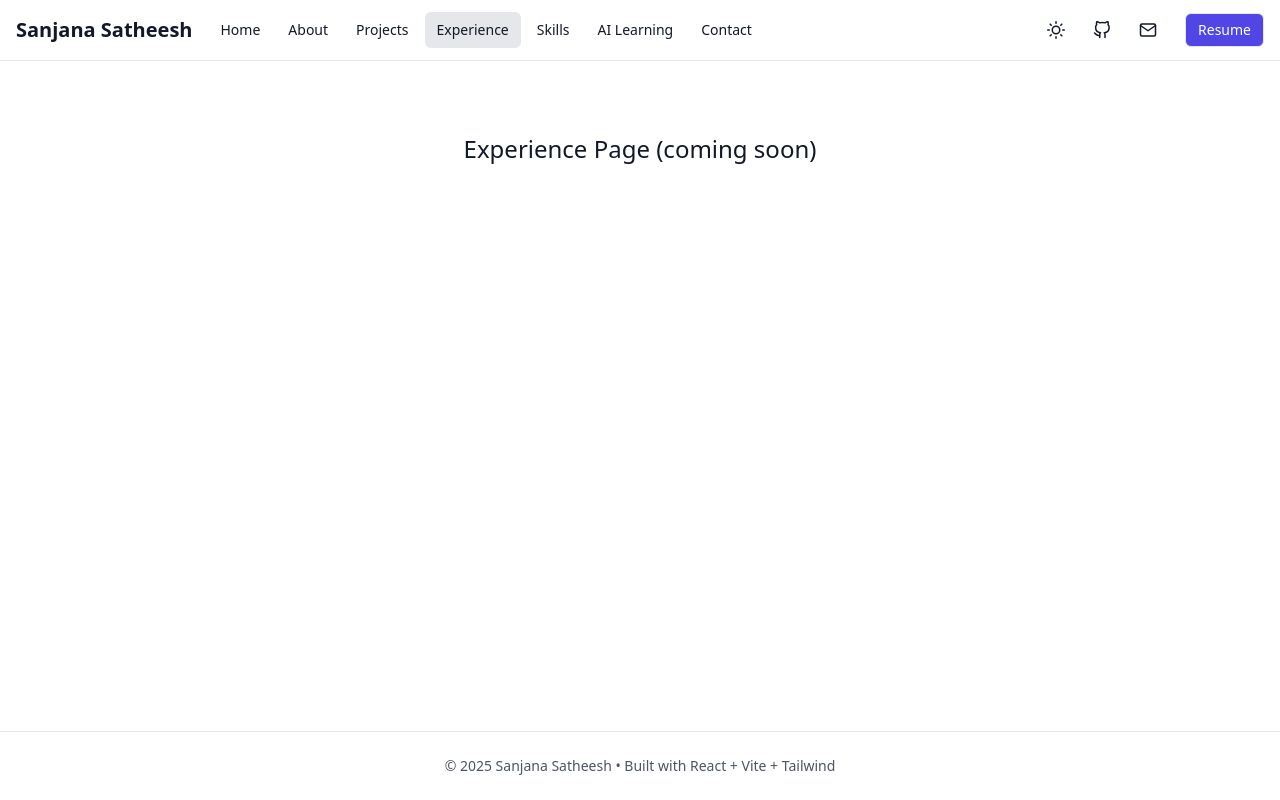
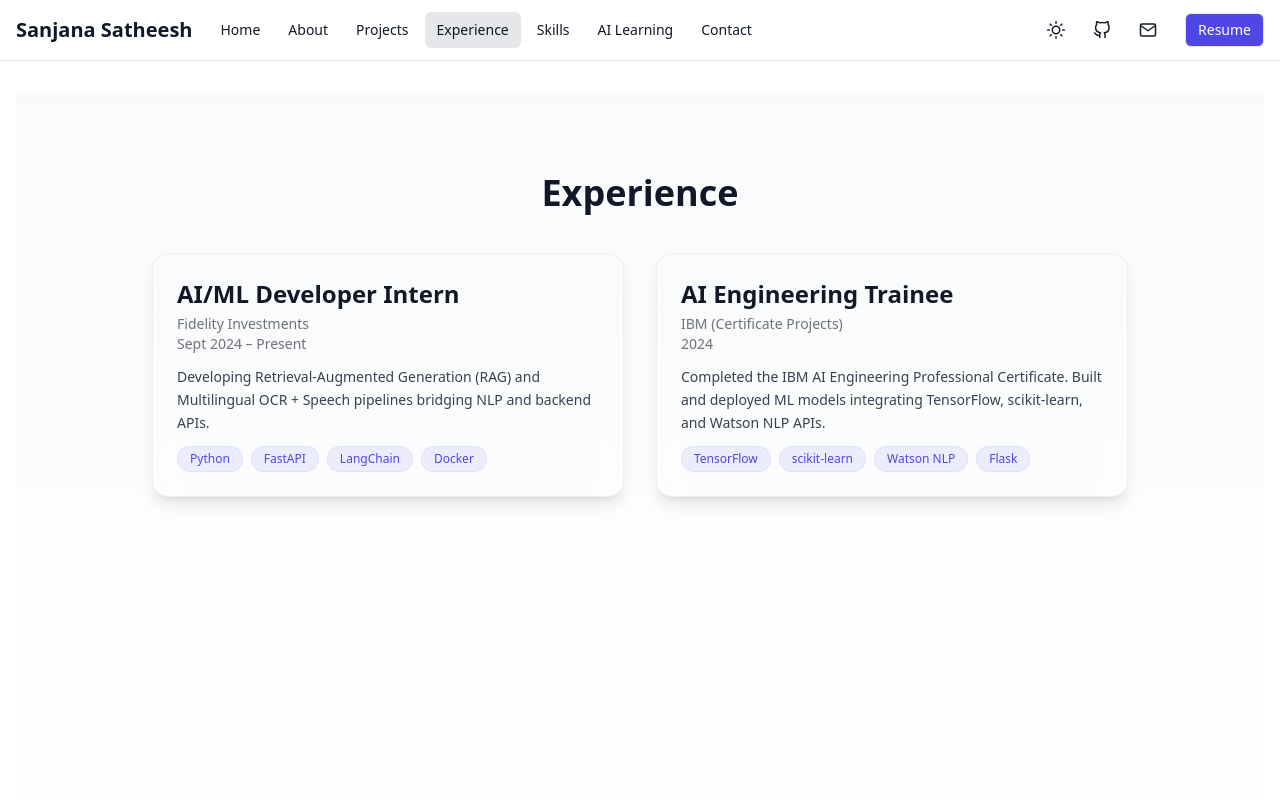
Before and after one commit to Sanjana-quad/portfolio, a React (Vite) app: page /experience in a window 1280 px wide. Shown: the top 800 px of the page. Built offline with nearby package versions, Linux system fonts and the light colour scheme.

Commit message:
Phase 6: Experience section updated

```diff
--- /dev/null
+++ b/src/components/ExperienceCard.jsx
@@ -0,0 +1,32 @@
+import { motion } from "framer-motion";
+
+export default function ExperienceCard({ company, role, period, description, technologies }) {
+  return (
+    <motion.div
+      className="bg-white/10 dark:bg-gray-800/40 backdrop-blur-md border border-gray-300/30 dark:border-gray-700/40
+                 rounded-2xl p-6 shadow-lg hover:shadow-xl transition-all duration-300"
+      whileHover={{ scale: 1.02 }}
+      initial={{ opacity: 0, y: 40 }}
+      whileInView={{ opacity: 1, y: 0 }}
+      viewport={{ once: true }}
+      transition={{ duration: 0.4 }}
+    >
+      <h3 className="text-2xl font-semibold text-gray-900 dark:text-gray-100">{role}</h3>
+      <p className="text-sm text-gray-500 dark:text-gray-400 mt-1">{company}</p>
+      <p className="text-sm text-gray-500 dark:text-gray-400 mb-3">{period}</p>
+      <p className="text-gray-700 dark:text-gray-300 text-sm mb-3 leading-relaxed">
+        {description}
+      </p>
+      <div className="flex flex-wrap gap-2">
+        {technologies.map((tech, idx) => (
+          <span
+            key={idx}
+            className="text-xs px-3 py-1 rounded-full bg-indigo-500/10 text-indigo-600 dark:text-indigo-300 border border-indigo-300/20"
+          >
+            {tech}
+          </span>
+        ))}
+      </div>
+    </motion.div>
+  );
+}
--- /dev/null
+++ b/src/data/experience.json
@@ -0,0 +1,16 @@
+[
+  {
+    "company": "Fidelity Investments",
+    "role": "AI/ML Developer Intern",
+    "period": "Sept 2024 – Present",
+    "description": "Developing Retrieval-Augmented Generation (RAG) and Multilingual OCR + Speech pipelines bridging NLP and backend APIs.",
+    "technologies": ["Python", "FastAPI", "LangChain", "Docker"]
+  },
+  {
+    "company": "IBM (Certificate Projects)",
+    "role": "AI Engineering Trainee",
+    "period": "2024",
+    "description": "Completed the IBM AI Engineering Professional Certificate. Built and deployed ML models integrating TensorFlow, scikit-learn, and Watson NLP APIs.",
+    "technologies": ["TensorFlow", "scikit-learn", "Watson NLP", "Flask"]
+  }
+]
--- a/src/pages/Experience.jsx
+++ b/src/pages/Experience.jsx
@@ -1,7 +1,20 @@
+import experiences from "../data/experience.json";
+import ExperienceCard from "../components/ExperienceCard";
+
 export default function Experience() {
   return (
-    <div className="text-center py-10 text-2xl">
-      Experience Page (coming soon)
+    <div className="min-h-screen py-20 bg-gradient-to-b from-gray-50 to-white dark:from-gray-900 dark:to-gray-950">
+      <div className="max-w-5xl mx-auto px-6">
+        <h2 className="text-4xl font-bold text-center text-gray-900 dark:text-white mb-10">
+          Experience
+        </h2>
+
+        <div className="grid gap-8 md:grid-cols-2">
+          {experiences.map((exp, idx) => (
+            <ExperienceCard key={idx} {...exp} />
+          ))}
+        </div>
+      </div>
     </div>
   );
 }
```
Also changed, not shown: src/assets/profile.png (added), src/components/FeaturedProjectsCarousal.jsx (added), src/components/ProjectGrid.jsx (added).
